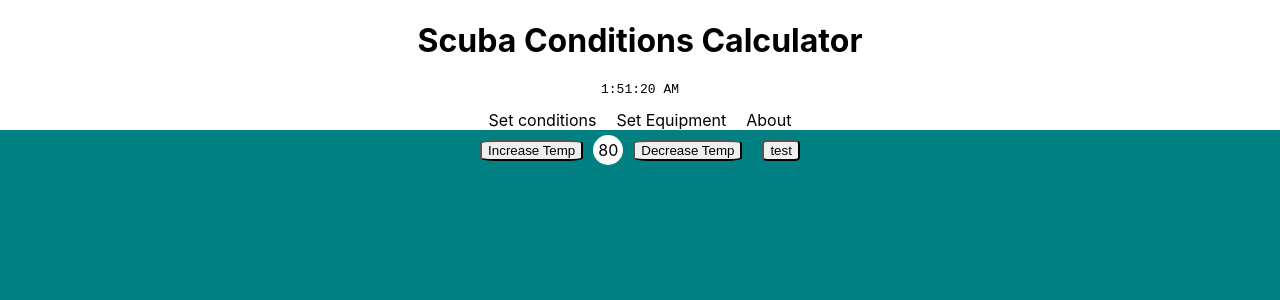
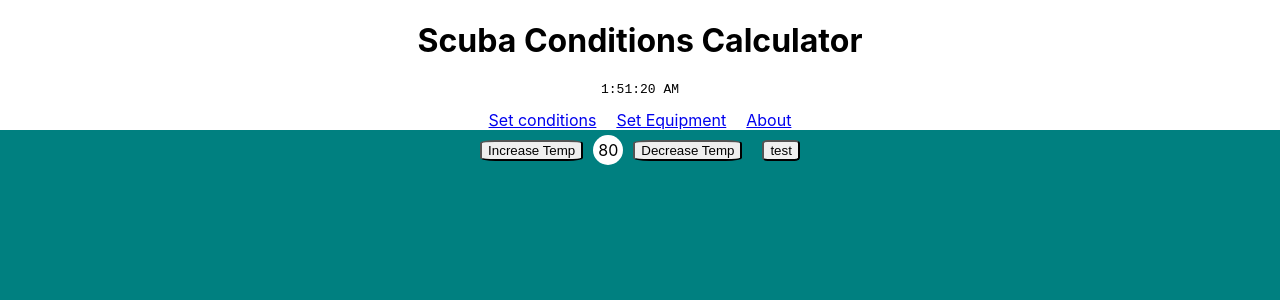
Before and after one commit to McKenzie-Allen/ScubaSite, a React (Create React App) app: page / in a window 1280 px wide. Shown: the top 300 px of the page. Built offline with nearby package versions, Linux system fonts and the light colour scheme.

Commit message:
added saver href links

```diff
--- a/src/Nav.js
+++ b/src/Nav.js
@@ -3,9 +3,9 @@ import './App.css';
 function Nav () {
     return(
         <div className='navContain'>
-            <div>Set conditions</div>
-            <div>Set Equipment</div>
-            <div>About</div>
+            <a href="https://www.youtube.com/watch?v=dQw4w9WgXcQ" target="_blank">Set conditions</a>
+            <a href="https://www.youtube.com/watch?v=dQw4w9WgXcQ" target="_blank">Set Equipment</a>
+            <a href="https://www.youtube.com/watch?v=dQw4w9WgXcQ" target="_blank">About</a>
         </div>
     )
 }
```
